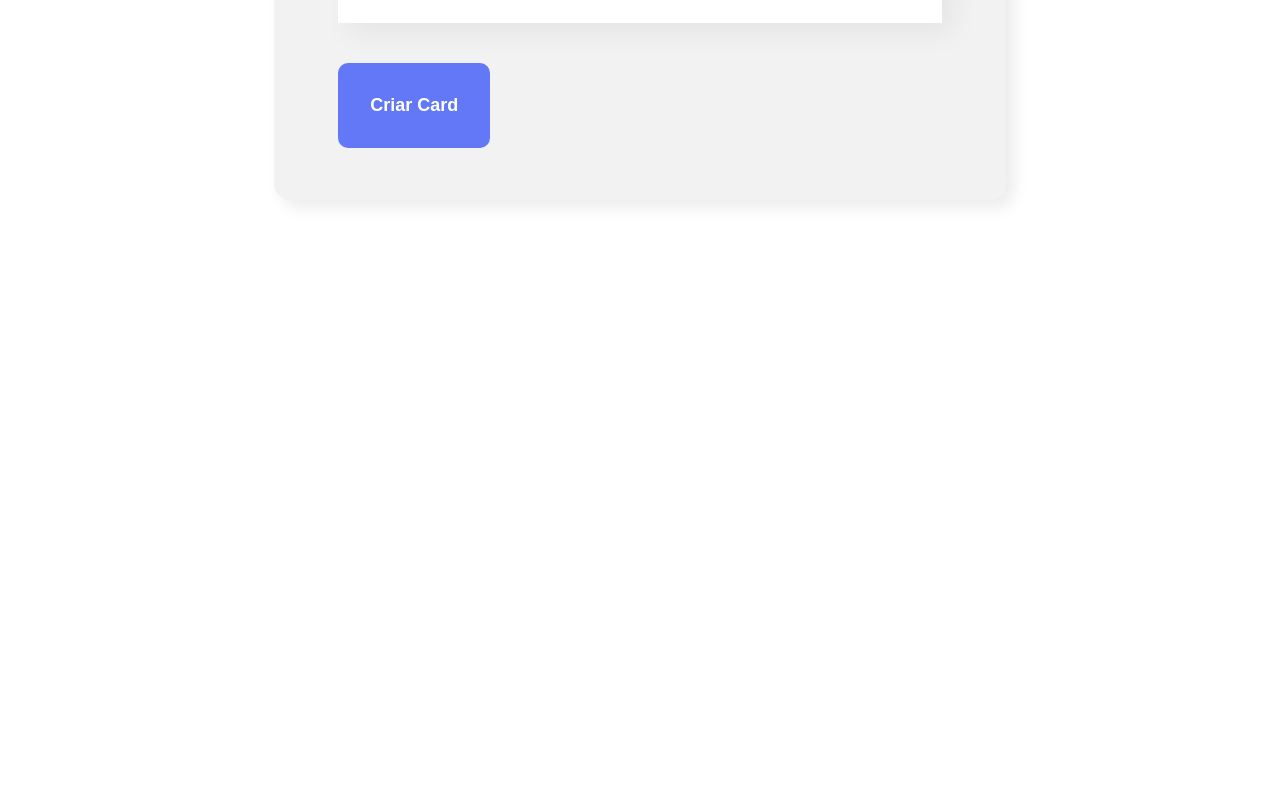
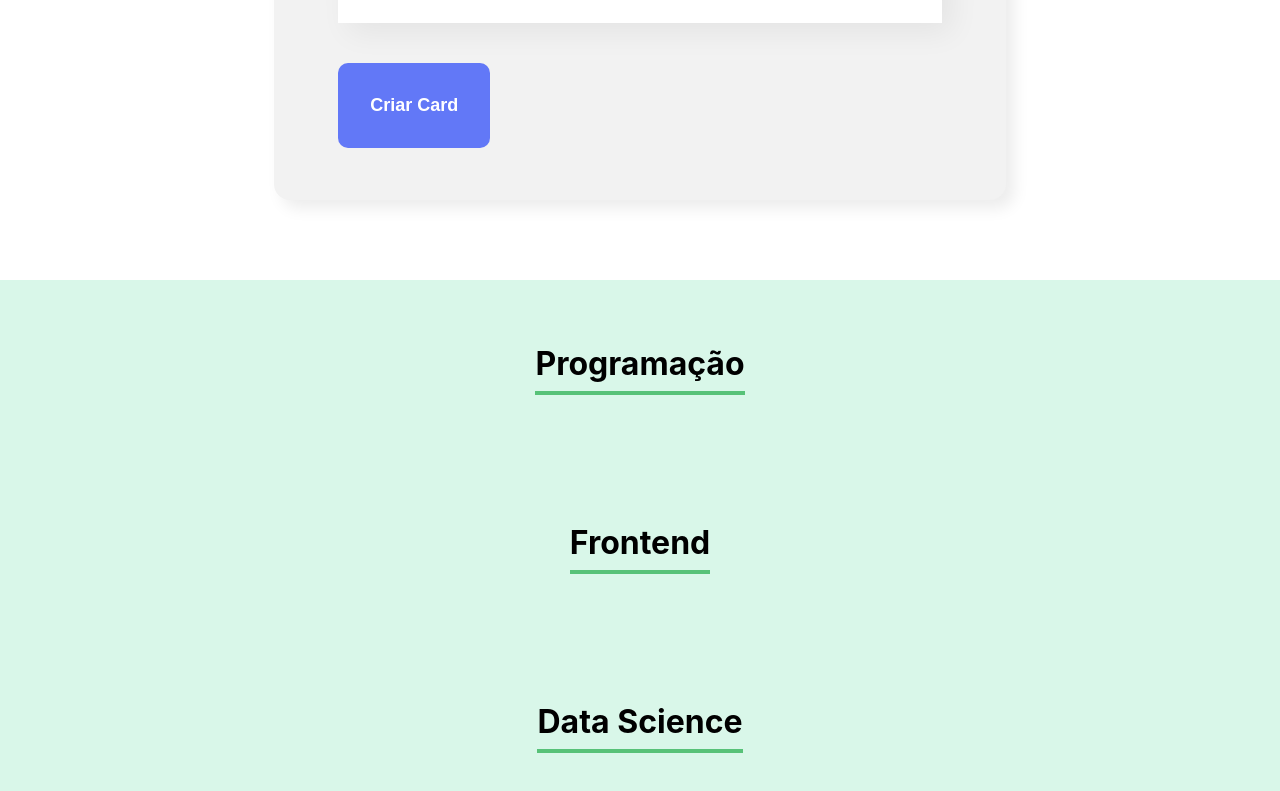
Before and after one commit to JeffersonRolino/organo, a React (Create React App) app: page / in a window 1280 px wide. Shown: the part 1189-1980 px from the top of the page. Before the commit the page ends 1469 px from the top, so only its background shows below. Built offline with nearby package versions, Linux system fonts and the light colour scheme.

Commit message:
Capítulo 04: Montando Times - Lição 02: Criando o componente Time

```diff
--- a/src/App.js
+++ b/src/App.js
@@ -1,6 +1,7 @@
 import { useState } from "react";
 import Banner from "./components/Banner/Banner";
 import Form from "./components/Form";
+import Team from "./components/Team";
 
 function App() {
     const [employes, setEmployes] = useState([]);
@@ -14,6 +15,9 @@
         <div className="App">
             <Banner />
             <Form registeredEmploye={(employe) => newEmploye(employe)} />
+            <Team name="Programação" />
+            <Team name="Frontend" />
+            <Team name="Data Science" />
         </div>
     );
 }
--- /dev/null
+++ b/src/components/Team/Team.css
@@ -0,0 +1,17 @@
+.team {
+    text-align: center;
+    padding: 32px;
+    background-color: #d9f7e9;
+}
+
+.team h3 {
+    font-size: 32px;
+    border-bottom: 4px solid #57c278;
+    display: inline-block;
+    padding-bottom: 8px;
+}
+
+/*
+Primary: #57C278
+Secondary: #D9F7E9
+*/
--- /dev/null
+++ b/src/components/Team/index.jsx
@@ -0,0 +1,11 @@
+import "./Team.css";
+
+const Team = (props) => {
+    return (
+        <section className="team">
+            <h3>{props.name}</h3>
+        </section>
+    );
+};
+
+export default Team;
```
